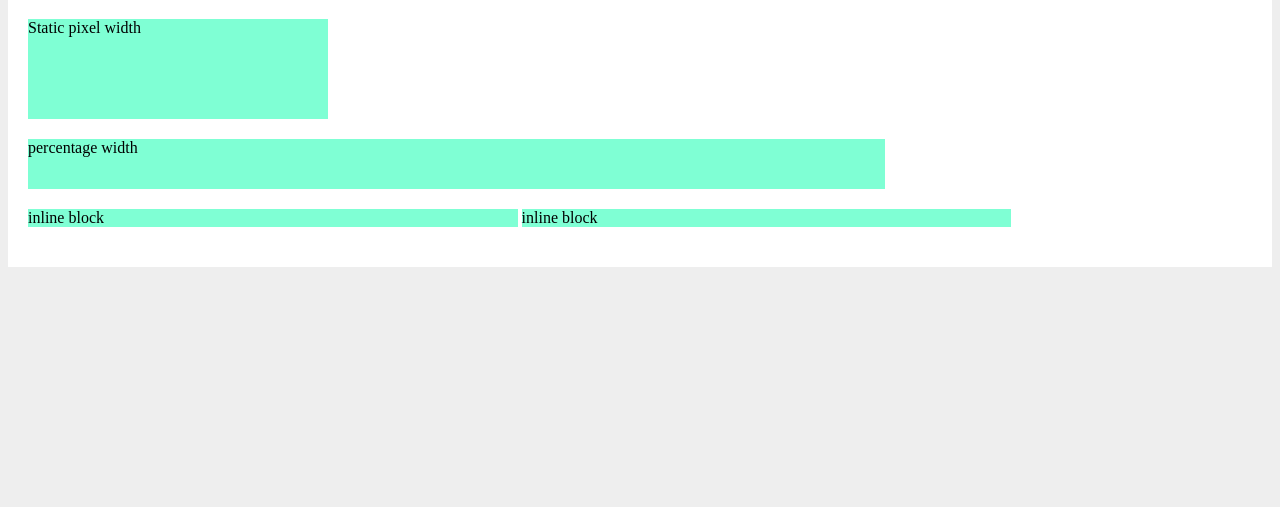
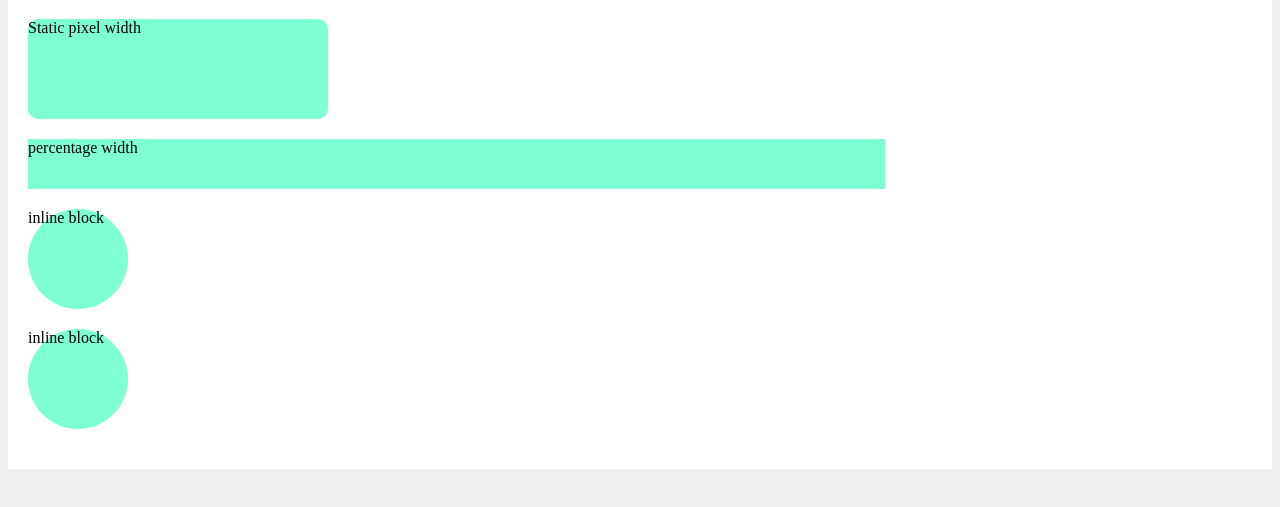
Before and after one commit to paulina-filipiak/CSS-course-1, a plain HTML site: page index.html in a window 1280 px wide. Shown: the part 89-596 px from the top of the page. Drawn offline with Linux system fonts and the light colour scheme.

Commit message:
learned how to make round corners

```diff
--- a/CSS/syntax.css
+++ b/CSS/syntax.css
@@ -6,6 +6,7 @@
 .static-width{
     width: 300px;
     height: 100px;
+    border-radius: 10px;
 }
 
 .percentage-width{
@@ -14,6 +15,7 @@
 }
 
 .inline-block{
-    width: 40%;
-    display: inline-block;
+    width: 100px;
+    height: 100px;
+    border-radius: 50px;
 }
```
